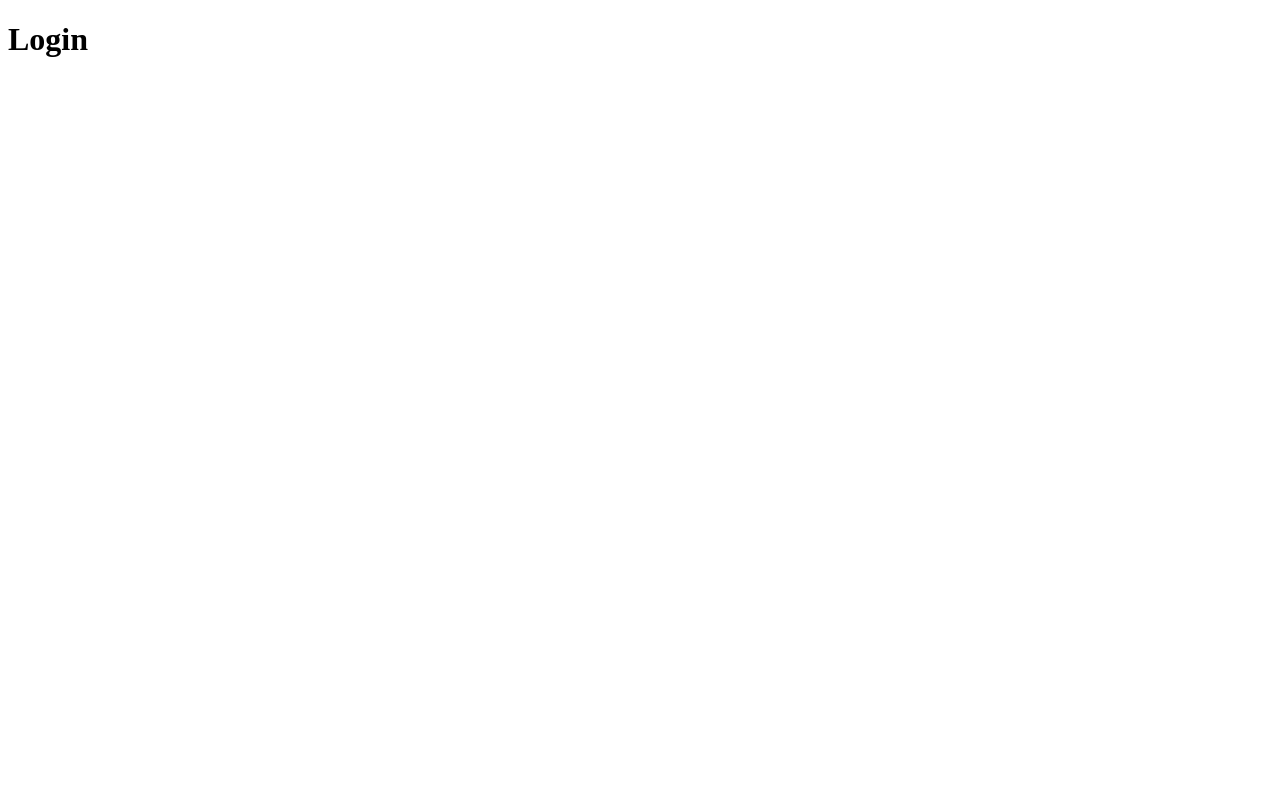
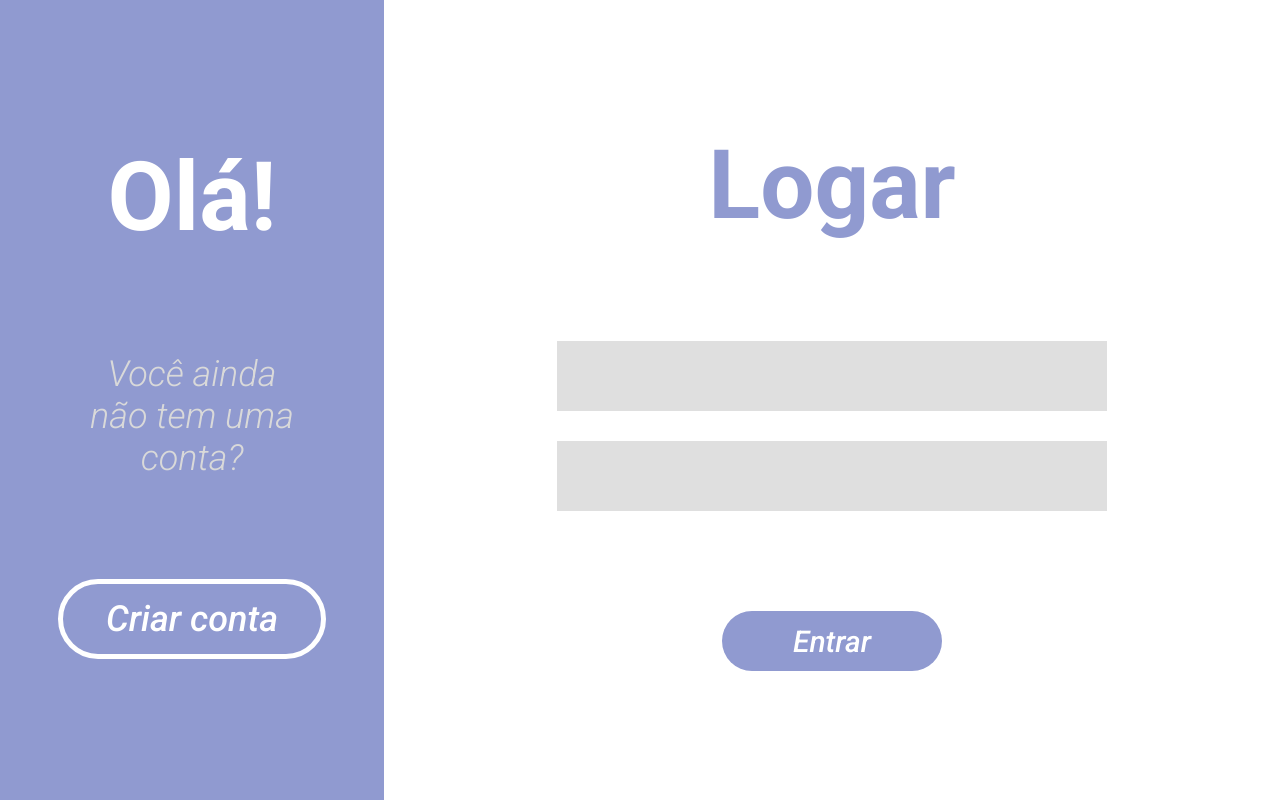
Before and after one commit to Matheusafonsouza/4linux_ps, a React (Create React App) app in the folder web/: page /login in a window 1280 px wide. Built offline with nearby package versions, Linux system fonts and the light colour scheme.

Commit message:
feature: Created login page

```diff
--- a/web/src/App.js
+++ b/web/src/App.js
@@ -1,6 +1,8 @@
 import React from 'react';
 
 import Routes from './Routes';
+
+import './global.css';
 
 function App() {
   return (
--- a/web/src/global.css
+++ b/web/src/global.css
@@ -1,3 +1,5 @@
+@import url('https://fonts.googleapis.com/css2?family=Roboto:ital,wght@0,700;1,300;1,500&display=swap');
+
 * {
   margin: 0;
   padding: 0;
--- a/web/src/pages/Login/index.js
+++ b/web/src/pages/Login/index.js
@@ -1,7 +1,25 @@
 import React from 'react';
+
+import './styles.css';
 
 export default function Login() {
   return (
-    <h1>Login</h1>
+    <div className="home">
+      <div className="left-bar">
+        <h1>Olá!</h1>
+        <span>Você ainda não tem uma conta?</span>
+        <button type="button">Criar conta</button>
+      </div>
+      <div className="right-bar">
+        <h1>Logar</h1>
+        <form>
+          <div className="input-group">
+            <input type="text" />
+            <input type="text" />
+          </div>
+          <button>Entrar</button>
+        </form>
+      </div>
+    </div>
   );
 }
--- a/web/src/pages/Login/styles.css
+++ b/web/src/pages/Login/styles.css
@@ -0,0 +1,106 @@
+.home {
+  width: 100vw;
+  height: 100vh;
+  display: flex;
+}
+
+.left-bar {
+  height: 100vh;
+  width: 30%;
+  background-color: #909AD0;
+  display: flex;
+  flex-direction: column;
+  row-gap: 100px;
+  align-items: center;
+  justify-content: center;
+}
+
+.left-bar h1 {
+  font-family: Roboto;
+  font-size: 96px;
+  font-weight: 700;
+  color: #fff;
+}
+
+.left-bar span {
+  font-family: Roboto;
+  font-size: 36px;
+  width: 60%;
+  font-weight: 300;
+  font-style: italic;
+  text-align: center;
+  color: #d9d9d9;
+}
+
+.left-bar button {
+  width: 70%;
+  height: 10%;
+  border-radius: 50px;
+  background: none;
+  cursor: pointer;
+  border: 5px solid #FFFFFF;
+  border-color: #fff;
+  color: #fff;
+  font: 500 italic 36px Roboto;
+  transition: background-color 0.2s;
+}
+
+.left-bar button:hover {
+  background-color: rgba(234,234,234,0.3);
+}
+
+.right-bar {
+  height: 100vh;
+  width: 70%;
+  display: flex;
+  flex-direction: column;
+  row-gap: 100px;
+  align-items: center;
+  justify-content: center;
+}
+
+.right-bar h1 {
+  font-family: Roboto;
+  font-size: 96px;
+  font-weight: 700;
+  color: #909AD0;
+}
+
+.right-bar form {
+  display: flex;
+  flex-direction: column;
+  row-gap: 100px;
+  align-items: center;
+}
+
+.input-group {
+  display: flex;
+  flex-direction: column;
+  row-gap: 30px;
+  width: 550px;
+}
+
+.right-bar form button {
+  width: 40%;
+  height: 60px;
+  border-radius: 50px;
+  background-color: #909ad0;
+  border: 0;
+  cursor: pointer;
+  color: #fff;
+  font: 500 italic 30px Roboto;
+  transition: opacity 0.2s;
+}
+
+.right-bar form button:hover {
+  opacity: 80%;
+}
+
+.input-group input {
+  width: 100%;
+  height: 70px;
+  background-color: #dfdfdf;
+  border: 0;
+  padding: 20px;
+  font-size: 25px;
+}
```
